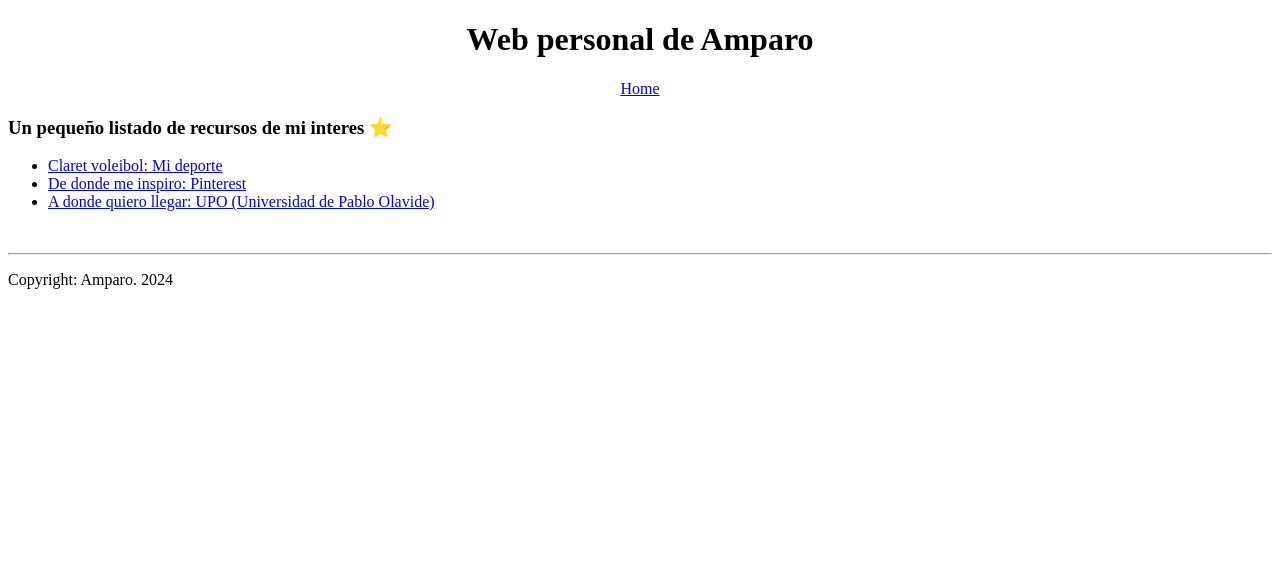
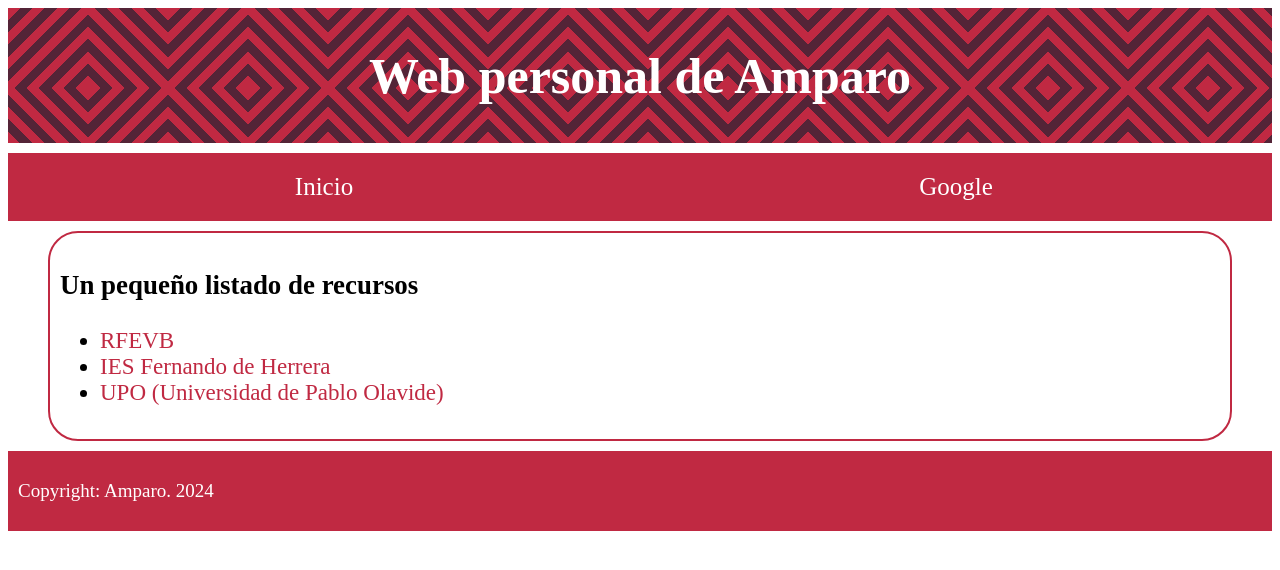
Before and after one commit to amparoatc/Pagina-personal, a plain HTML site: page recursos.html in a window 1280 px wide. Drawn offline with Linux system fonts and the light colour scheme; a web font is replaced by a local one.

Commit message:
Add files via upload

```diff
--- /dev/null
+++ b/páginapersonal.css
@@ -0,0 +1,68 @@
+#cabecera{
+  --s: 80px; /* control the size*/
+  --c1: #542437;
+  --c2: #c02942;
+  --_g:
+    #0000 calc(-650%/13) calc(50%/13),var(--c1) 0 calc(100%/13),
+    #0000 0 calc(150%/13),var(--c1) 0 calc(200%/13),
+    #0000 0 calc(250%/13),var(--c1) 0 calc(300%/13);
+  --_g0: repeating-linear-gradient( 45deg,var(--_g));
+  --_g1: repeating-linear-gradient(-45deg,var(--_g));
+  background:
+    var(--_g0),var(--_g0) var(--s) var(--s),
+    var(--_g1),var(--_g1) var(--s) var(--s) var(--c2);
+  background-size: calc(2*var(--s)) calc(2*var(--s));
+  font-size:25px;
+  padding:5px;
+  color:white;
+}
+
+.enlace{
+color:#c02942;
+text-decoration:none;
+display:inline-block;
+list-style-type:none;
+}
+
+.mn{
+color:white;
+margin:10px 0px 10px 0px;
+padding:10px;
+text-decoration:none;
+display:inline-block;
+list-style-type:none;
+}
+
+.foto{
+margin:10px 10px 10px 10px;
+
+}
+
+
+
+a:hover{
+color:#542437;
+}
+
+#nav{
+background:#c02942;
+font-size:25px;
+margin:10px 0px 10px 0px
+}
+
+#contenido{
+padding:10px;
+border:2px solid #c02942;
+-moz-border-radius:30px;
+-webkit-border-radius:30px;
+font-size:23px;
+margin:10px 40px 10px 40px
+}
+
+#pie{
+color:white;
+padding:10px;
+background:#c02942;
+font-size:19px;
+margin:10px 0px 10px 0px
+}
--- a/recursos.html
+++ b/recursos.html
@@ -4,26 +4,44 @@
 	<title>Mi página web</title>
 	<meta name="description" content="Página personal">
 	<meta charset="utf-8">
+	<link rel="preconnect" href="https://fonts.googleapis.com">
+	<link rel="preconnect" href="https://fonts.gstatic.com" crossorigin>
+	<link href="https://fonts.googleapis.com/css2?family=Bebas+Neue&family=Cormorant+Garamond:ital,wght@0,300;0,400;0,500;0,600;0,700;1,300;1,400;1,500;1,600;1,700&family=Libre+Caslon+Display&family=Montserrat:ital,wght@0,100..900;1,100..900&family=Noto+Serif+Hentaigana:wght@500&family=Philosopher:ital,wght@0,400;0,700;1,400;1,700&family=Roboto:ital,wght@0,100..900;1,100..900&family=Smooch+Sans:wght@100..900&display=swap" rel="stylesheet">
+	<link rel="stylesheet" href="páginapersonal.css">
+	<meta name="viewport" content="width=device-width, initial-scale=1.0">
+	<style>
+
+		/* Small devices (phones, 992px and down) */
+		@media screen and (max-width: 992px){
+			.row{ display:flex; flex-direction:column; width:100%;}
+			.mn{text-align:center; width:100%;}
+		}
+		/* Large devices (large laptops and destoks, 992px and up) */
+		@media screen and (min-width: 992px){
+			.row{display:flex; flex-direction: row; width:100%;}
+			.mn{text-align:center; width:50%;}
+		}
+	</style>
+
 </head>
 
 <body>
-	<div align="center">
+	<div id="cabecera" align="center">
 		<h1>Web personal de Amparo</h1>
 	</div>
-	<div align="center">
-		<a href="index.html"> Home </a>
+	<div id="nav" class="row">
+		<a class="mn" href="index.html"> Inicio </a>
+		<a class="mn" href="https://www.google.com/" target="_blanket"> Google</a>
 	</div>
-	<div>
-		<h3>Un pequeño listado de recursos de mi interes  ⭐</h3>
+	<div id="contenido">
+		<h3>Un pequeño listado de recursos</h3>
 		<ul>
-			<li><a href= "https://www.cdclaret.com/voley/" target="_blanket">Claret voleibol: Mi deporte</a></li>
-			<li><a href="https://es.pinterest.com/" target="_blanket"> De donde me inspiro: Pinterest</a></li>
-			<li><a href="https://www.upo.es/portal/impe/web/portada/index.html" target="_blanket">A donde quiero llegar: UPO (Universidad de Pablo Olavide)</a></li>
+			<li><a class="enlace" href="https://www.rfevb.com/" target="_blanket">RFEVB</a></li>
+			<li><a class="enlace" href="http://www.iesfernandodeherrera.es/" target="_blanket">IES Fernando de Herrera</a></li>
+			<li><a class="enlace" href="https://www.upo.es/portal/impe/web/portada/index.html" target="_blanket">UPO (Universidad de Pablo Olavide)</a></li>
 		</ul>
-		<br>
 	</div>
-	<div>
-		<hr>
+	<div id="pie">
 		<p>Copyright: Amparo. 2024</p>
 	</div>
 </body>
```
Also changed, not shown: index.html (+29 -10 lines).
